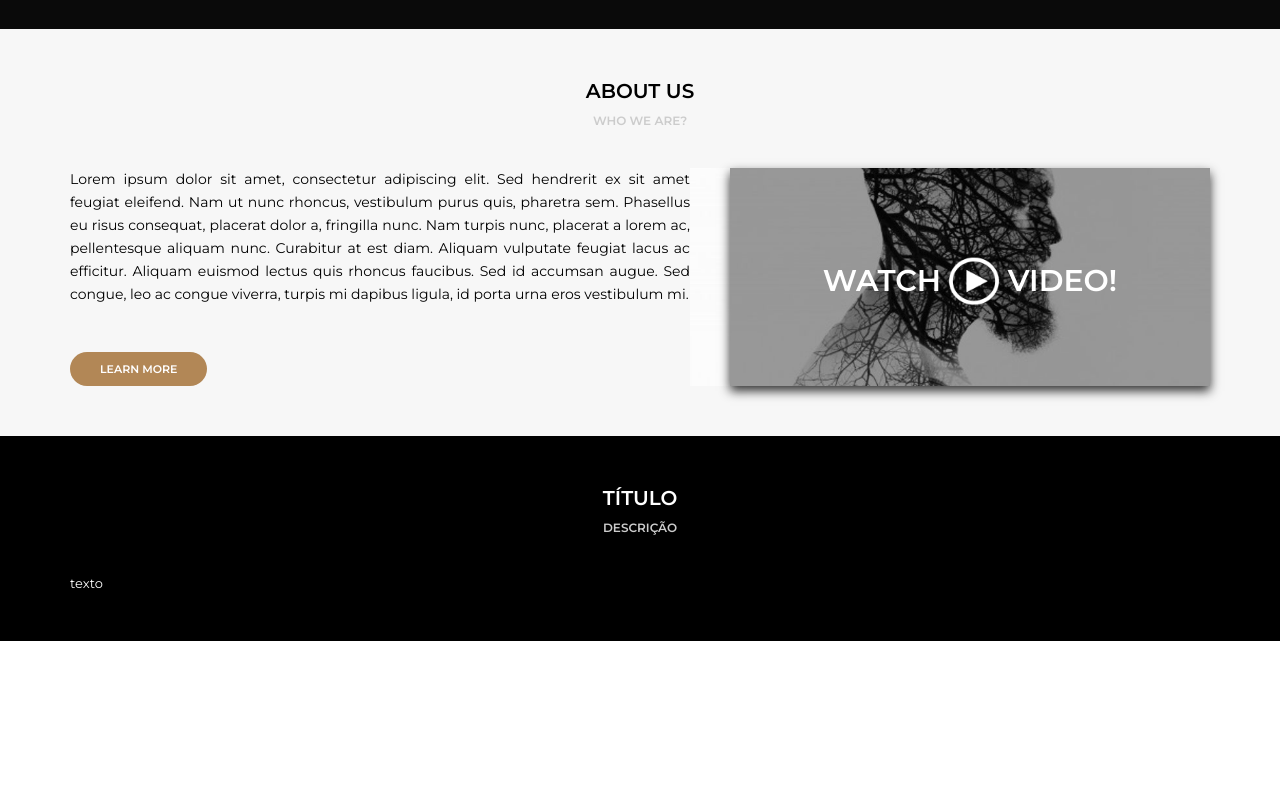
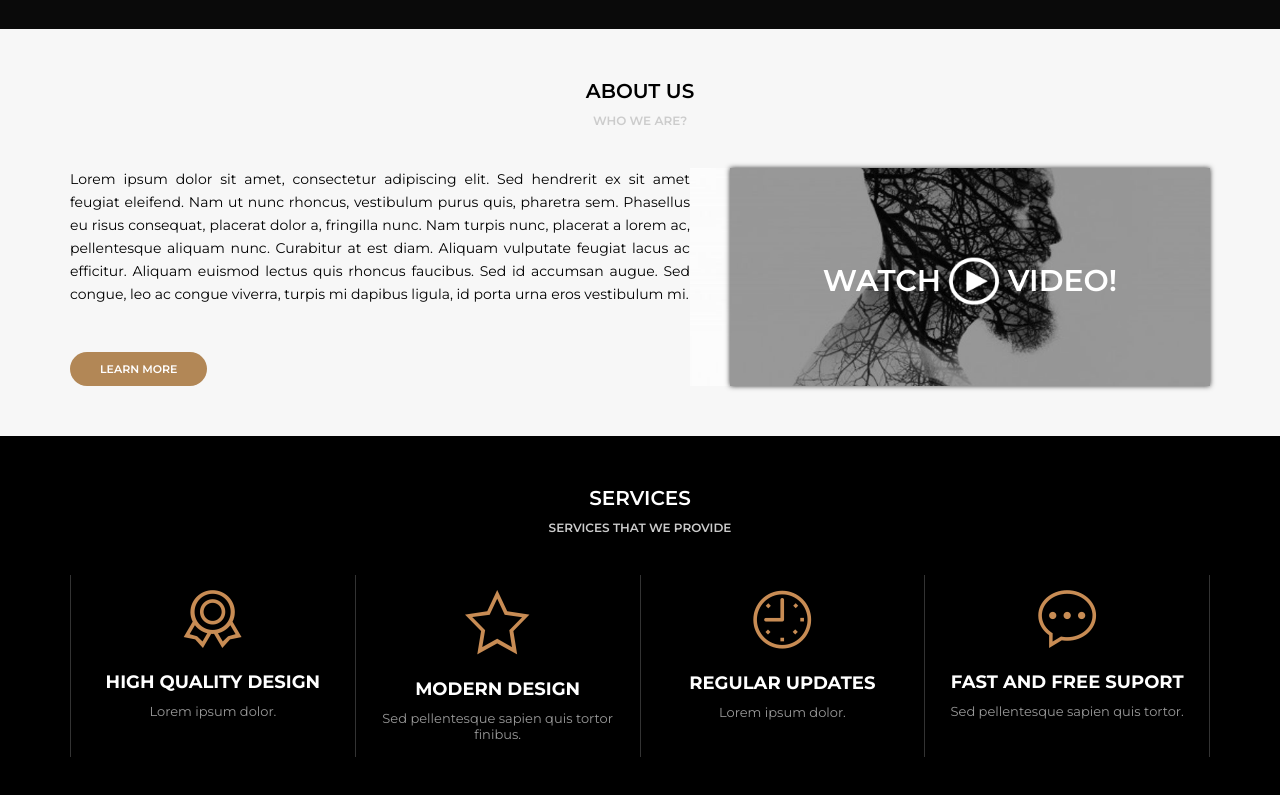
Before and after one commit to RicardoOliveira1397/Project-Awax, a plain HTML site: page index.html in a window 1280 px wide. Shown: the part 771-1566 px from the top of the page. Before the commit the page ends 1412 px from the top, so only its background shows below. Drawn offline with Linux system fonts and the light colour scheme.

Commit message:
Created Section Services

```diff
--- a/assets/css/style.css
+++ b/assets/css/style.css
@@ -287,6 +287,10 @@ header{
 
 
 
+
+
+
+
 /* ESPECIFIES AREAS */
 .section-aboutus{
     display:flex;
@@ -317,7 +321,7 @@ header{
     justify-content: center;
     align-items: center;
     cursor: pointer;
-    box-shadow: 0px 5px 10px #333;
+    box-shadow: 0px 0px 5px #333;
 }
 .section-aboutus--right--text{
     color:#fff;
@@ -331,3 +335,27 @@ header{
     background-color: transparent;
     margin-bottom: -15px;
 }
+
+
+.section-services{
+    display:flex;
+}
+.section-service{
+    flex:1;
+    text-align: center;
+    border-right: 1px solid #333;
+    padding:15px;
+}
+.section-service:first-child{
+    border-left: 1px solid #333;
+}
+.section-service h4{
+    margin-top:20px;
+    text-transform: uppercase;
+    font-size:18px;
+}
+.section-service p{
+    margin-top: 10px;
+    font-size:13px;
+    color:#999;
+}
--- a/index.html
+++ b/index.html
@@ -82,10 +82,31 @@
                 </div>
             </section>
             <section class="default dark">
-                <div class="section-title">Título</div>
-                <div class="section-desc">Descrição</div>
+                <div class="section-title">Services</div>
+                <div class="section-desc">Services that we provide</div>
                 <div class="section-body">
-                    texto
+                    <div class="section-services">
+                        <div class="section-service">
+                            <img src="assets/images/medalha.png">
+                            <h4>High Quality Design</h4>
+                            <p>Lorem ipsum dolor.</p>
+                        </div>
+                        <div class="section-service">
+                            <img src="assets/images/estrela.png">
+                            <h4>Modern Design</h4>
+                            <p>Sed pellentesque sapien quis tortor finibus.</p>
+                        </div>
+                        <div class="section-service">
+                            <img src="assets/images/relogio.png">
+                            <h4>Regular Updates</h4>
+                            <p>Lorem ipsum dolor.</p>
+                        </div>
+                        <div class="section-service">
+                            <img src="assets/images/balao.png">
+                            <h4>Fast and Free Suport</h4>
+                            <p>Sed pellentesque sapien quis tortor.</p>
+                        </div>
+                    </div>
                 </div>
             </section>
         </main>
```
